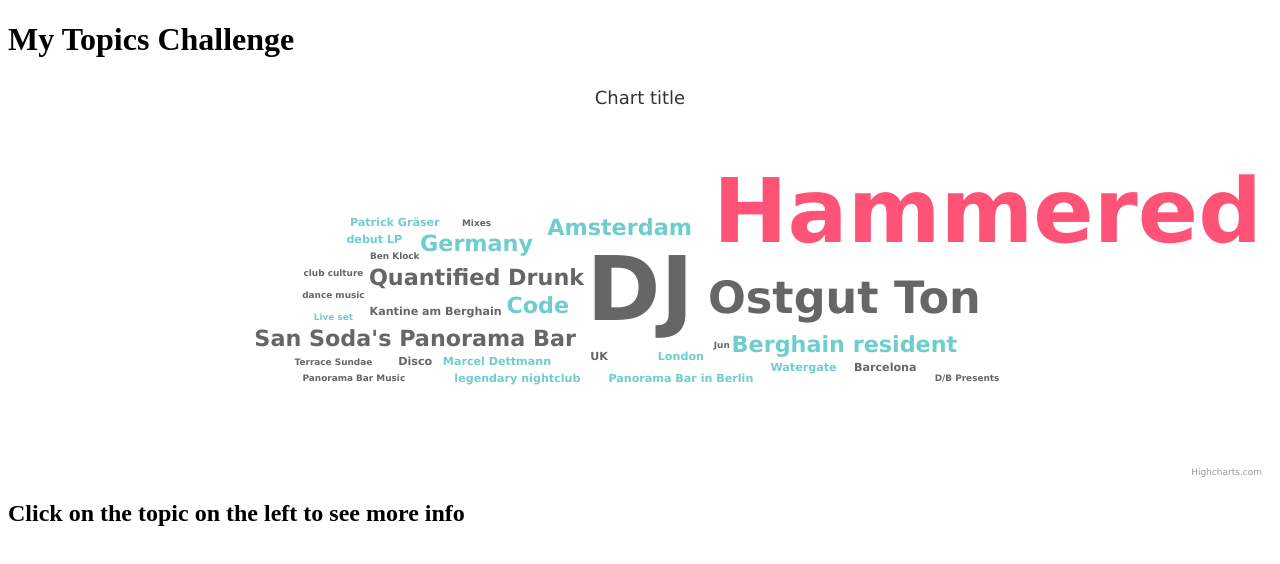
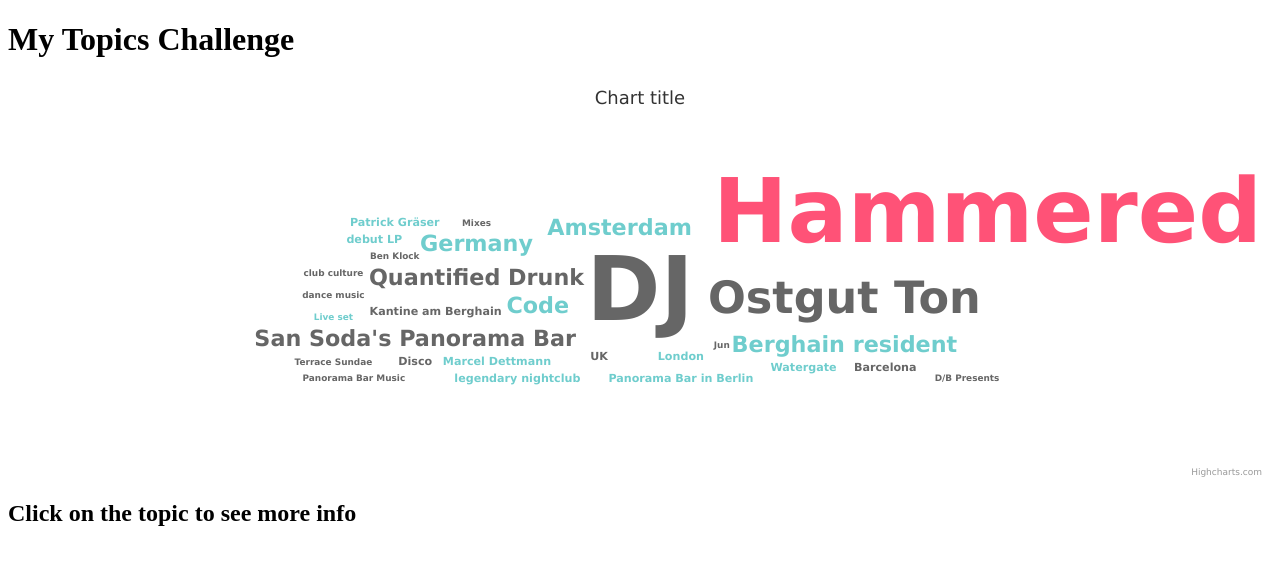
Before and after one commit to akosanovic/TopicsCloudChart, a React (Create React App) app: page / in a window 1280 px wide. Shown: the top 564 px of the page. Built offline with nearby package versions, Linux system fonts and the light colour scheme.

Commit message:
first test added

```diff
--- a/src/App.js
+++ b/src/App.js
@@ -2,7 +2,6 @@
 import { useEffect, useState } from 'react';
 import './App.css';
 import InfoBox from './InfoBox';
-import InfoBoxEmptyPlaceholder from './InfoBoxEmptyPlaceholder';
 import WordCloudChart from './WordCloudChart';
 import data from './topics.json'
 
@@ -67,7 +66,7 @@ function App() {
         <WordCloudChart className="chartContainer" topicUpdate={onTopicSelected} chartData={chartData}></WordCloudChart>
 
         <div className='infoBox-container'>
-          {selectedTopic ? <InfoBox selectedTopic={selectedTopic}></InfoBox> : <InfoBoxEmptyPlaceholder></InfoBoxEmptyPlaceholder>}
+          <InfoBox selectedTopic={selectedTopic}></InfoBox>
         </div>
       </div>
     </div>
--- a/src/InfoBox.js
+++ b/src/InfoBox.js
@@ -1,23 +1,26 @@
 import React from 'react'
+import InfoBoxEmptyPlaceholder from './InfoBoxEmptyPlaceholder'
 
 export default function InfoBox({ selectedTopic }) {
     console.log('InfoBox selected topic ', selectedTopic)
+
     return (
+        !selectedTopic ? <InfoBoxEmptyPlaceholder></InfoBoxEmptyPlaceholder> :
         <>
             <h2>Information on the topic: {selectedTopic.label} </h2>
 
-            <p>Total Mentions: {selectedTopic.volume}</p>
+            <p>Total Mentions: {selectedTopic.volume ? selectedTopic.volume : 0}</p>
 
             <ul>
                 <li>Positive Mentions:
                     <span className='text-green'>
-                        {selectedTopic.sentiment.positive ? selectedTopic.sentiment.positive : 0}
+                        {selectedTopic.sentiment?.positive ? selectedTopic.sentiment.positive : 0}
                     </span>
                 </li>
-                <li>Neutral Mentions: {selectedTopic.sentiment.neutral ? selectedTopic.sentiment.neutral : 0}</li>
+                <li>Neutral Mentions: {selectedTopic.sentiment?.neutral ? selectedTopic.sentiment.neutral : 0}</li>
                 <li>Negative Mentions:
                     <span className='text-red'>
-                        {selectedTopic.sentiment.negative ? selectedTopic.sentiment.negative : 0}
+                        {selectedTopic.sentiment?.negative ? selectedTopic.sentiment.negative : 0}
                     </span>
                 </li>
             </ul>
--- a/src/InfoBoxEmptyPlaceholder.js
+++ b/src/InfoBoxEmptyPlaceholder.js
@@ -3,7 +3,7 @@ import React from 'react'
 export default function InfoBoxEmptyPlaceholder() {
     return (
         <div>
-            <h2>Click on the topic on the left to see more info</h2>
+            <h2>Click on the topic to see more info</h2>
         </div>
     )
 }
```
Also changed, not shown: 1 other file (tests, documents, lock files or other folders).
